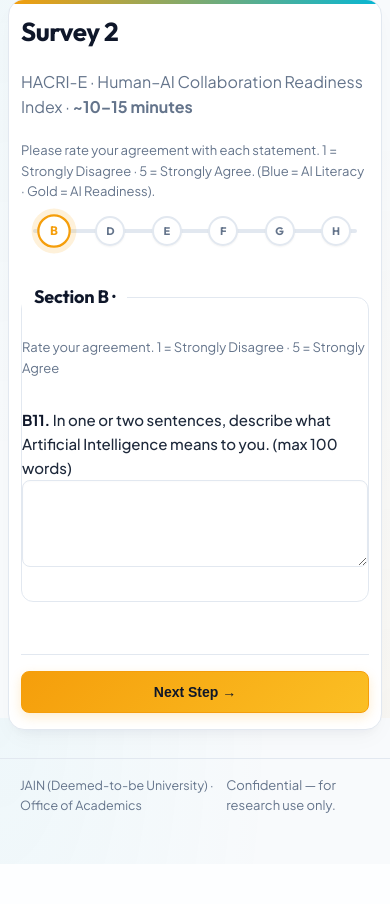
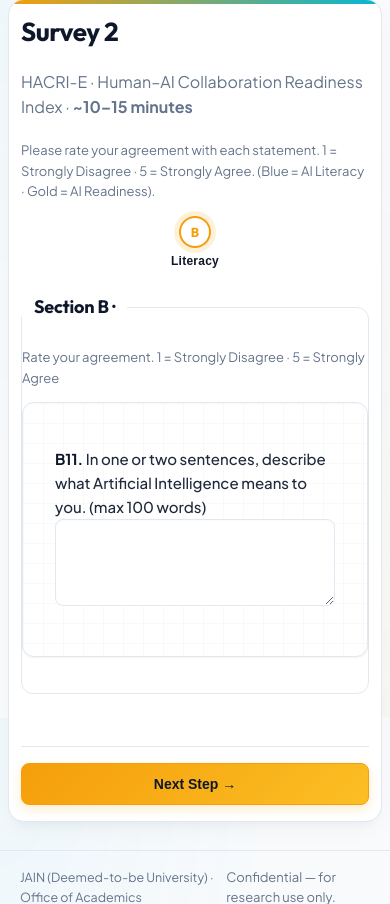
Before and after one commit to ooa-jain/HACRI-E, a FastAPI app: template app/templates/post_survey.html in a window 390 px wide. Shown: the part 126-1030 px from the top of the page. Before the commit the page ends 990 px from the top, so only its background shows below. Run offline with FastAPI, Linux system fonts and the light colour scheme; the template is opened without the code that fills it, so the values that code supplies are empty; parts of the project's set-up code (start-up, migrations or seed data) failed here and were passed over.

Commit message:
Refactor wizard progress layout on mobile and wrap all sections in grid cards

```diff
--- a/app/static/css/styles.css
+++ b/app/static/css/styles.css
@@ -1012,17 +1012,36 @@ textarea {
   .section {
     padding: 12px 0px;
   }
+  .wizard-progress {
+    justify-content: center;
+    margin-bottom: 24px;
+    padding: 0;
+  }
   .wizard-progress::before, .wizard-progress-bar {
-    top: 14px;
+    display: none;
   }
-  .wizard-step-circle {
-    width: 30px;
-    height: 30px;
-    font-size: 11px;
+  .wizard-step {
+    display: none;
+  }
+  .wizard-step.active {
+    display: flex;
+    pointer-events: none;
+  }
+  .wizard-step.active .wizard-step-circle {
+    width: 32px;
+    height: 32px;
+    font-size: 13px;
     border-width: 2px;
+    border-color: var(--gold);
+    color: var(--gold);
+    transform: none;
   }
-  .wizard-step-label {
-    display: none;
+  .wizard-step.active .wizard-step-label {
+    display: block;
+    margin-top: 6px;
+    font-size: 12px;
+    font-weight: 700;
+    color: var(--navy);
   }
   .wizard-buttons {
     flex-direction: column-reverse;
--- a/app/templates/post_survey.html
+++ b/app/templates/post_survey.html
@@ -75,6 +75,7 @@
       <legend>Section B · {{ section_titles["B"] }}</legend>
       <p class="muted">Rate your agreement. 1 = Strongly Disagree · 5 = Strongly Agree</p>
 
+      <div class="sub-section-card">
         {% for key in schema if key.startswith("B") and key[1:].isdigit() %}
         <div class="question likert">
           <p class="q-label"><strong>{{ key }}.</strong>
@@ -107,6 +108,7 @@
           <label class="q-label"><strong>B11.</strong> In one or two sentences, describe what Artificial Intelligence
             means to you. (max 100 words)</label>
           <textarea name="B11" rows="3" maxlength="1500">{{ values.get("B11", "") }}</textarea>
+        </div>
       </div>
     </fieldset>
 
@@ -226,7 +228,7 @@
     <fieldset class="section wizard-section" data-step-section="2">
       <legend>Section E · {{ section_titles["E"] }}</legend>
       <p class="muted">Rate your agreement. 1 = Strongly Disagree · 5 = Strongly Agree.</p>
-
+      <div class="sub-section-card">
         {% for key in ["E1","E2","E3","E4","E5","E6","E7","E8","E9","E10"] %}
         <div class="question likert">
           <p class="q-label"><strong>{{ key }}.</strong>
@@ -254,6 +256,7 @@
           </div>
         </div>
         {% endfor %}
+      </div>
     </fieldset>
 
     <!-- ── SECTION F — HACRI Core ─────────────────────────────────────────── -->
@@ -261,6 +264,7 @@
       <legend>Section F · {{ section_titles["F"] }}</legend>
       <p class="muted">Core instrument. 1 = Strongly Disagree · 5 = Strongly Agree.</p>
 
+      <div class="sub-section-card">
         <h3 class="subhead">F1 — Cognitive Readiness</h3>
         {% for key in ["F1a","F1b","F1c","F1d"] %}
         <div class="question likert">
@@ -283,7 +287,11 @@
           </div>
         </div>
         {% endfor %}
+      </div>
 
+      <hr class="sub-divider-thick" />
+
+      <div class="sub-section-card">
         <h3 class="subhead">F2 — Behavioral Readiness</h3>
         {% for key in ["F2a","F2b","F2c","F2d"] %}
         <div class="question likert">
@@ -306,7 +314,11 @@
           </div>
         </div>
         {% endfor %}
+      </div>
 
+      <hr class="sub-divider-thick" />
+
+      <div class="sub-section-card">
         <h3 class="subhead">F3 — Social &amp; Collaborative Readiness</h3>
         {% for key in ["F3a","F3b","F3c","F3d"] %}
         <div class="question likert">
@@ -329,7 +341,11 @@
           </div>
         </div>
         {% endfor %}
+      </div>
 
+      <hr class="sub-divider-thick" />
+
+      <div class="sub-section-card">
         <h3 class="subhead">F4 — Metacognitive Readiness</h3>
         {% for key in ["F4a","F4b","F4c","F4d"] %}
         <div class="question likert">
@@ -352,6 +368,7 @@
           </div>
         </div>
         {% endfor %}
+      </div>
     </fieldset>
 
     <!-- ── SECTION G — Entrepreneurial AI Application ────────────────────── -->
@@ -360,6 +377,7 @@
       <p class="muted">If you identify yourself as an entrepreneur or aspire to be one, please answer the following
         questions. Your responses will assess your willingness to use AI in your entrepreneurship.</p>
 
+      <div class="sub-section-card">
         <h3 class="subhead">G1 — Ideation &amp; Opportunity Discovery</h3>
         {% for key in ["G1a","G1b","G1c"] %}
         <div class="question likert">
@@ -381,7 +399,11 @@
           </div>
         </div>
         {% endfor %}
+      </div>
 
+      <hr class="sub-divider-thick" />
+
+      <div class="sub-section-card">
         <h3 class="subhead">G2 — Market &amp; Customer Research</h3>
         {% for key in ["G2a","G2b","G2c"] %}
         <div class="question likert">
@@ -404,7 +426,11 @@
           </div>
         </div>
         {% endfor %}
+      </div>
 
+      <hr class="sub-divider-thick" />
+
+      <div class="sub-section-card">
         <h3 class="subhead">G3 — Building &amp; Validating (MVP / Product)</h3>
         {% for key in ["G3a","G3b","G3c"] %}
         <div class="question likert">
@@ -428,7 +454,11 @@
           </div>
         </div>
         {% endfor %}
+      </div>
 
+      <hr class="sub-divider-thick" />
+
+      <div class="sub-section-card">
         <h3 class="subhead">G4 — Go-to-Market, Pitching &amp; Fundraising</h3>
         {% for key in ["G4a","G4b","G4c","G4d"] %}
         <div class="question likert">
@@ -452,13 +482,14 @@
           </div>
         </div>
         {% endfor %}
+      </div>
     </fieldset>
 
     <!-- ── SECTION H — Post-Induction Reflection ─────────────────────────── -->
     <fieldset class="section wizard-section" data-step-section="5">
       <legend>Section H · {{ section_titles["H_POST"] }}</legend>
       <p class="muted">Complete after the induction session — same day.</p>
-
+      <div class="sub-section-card">
         <div class="question">
           <p class="q-label"><strong>H1.</strong> After today's induction session, how has your understanding of AI
             changed?</p>
@@ -502,6 +533,7 @@
           <p class="q-label"><strong>H4.</strong> In two or three sentences, describe how you see yourself collaborating
             with AI during your university studies. (max 100 words)</p>
           <textarea name="H4" rows="3" maxlength="2000">{{ values.get("H4", "") }}</textarea>
+        </div>
       </div>
     </fieldset>
 
```
Also changed, not shown: app/templates/pre_survey.html (+38 -2 lines). Lines whose indentation alone changed are shown as unchanged.
